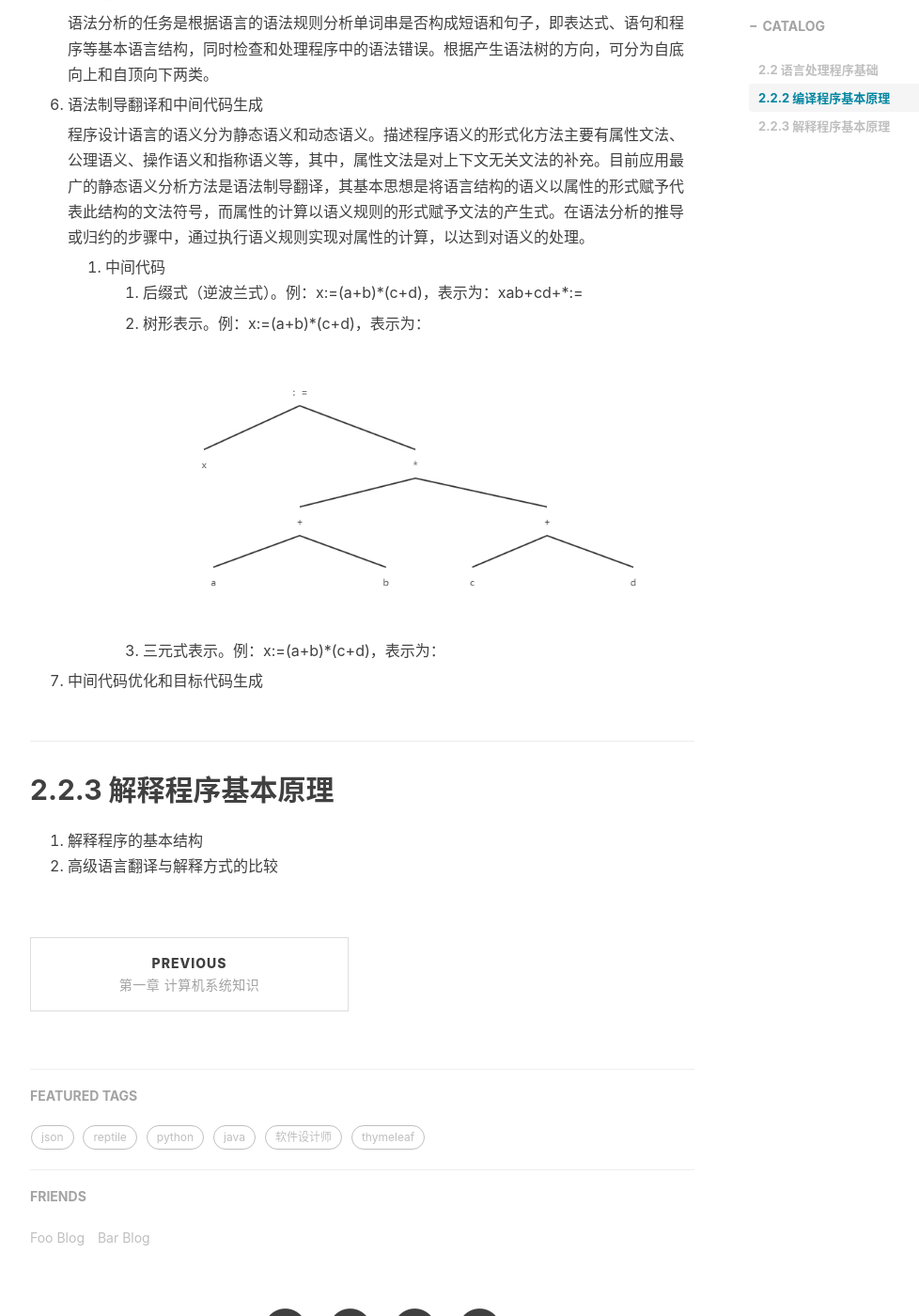
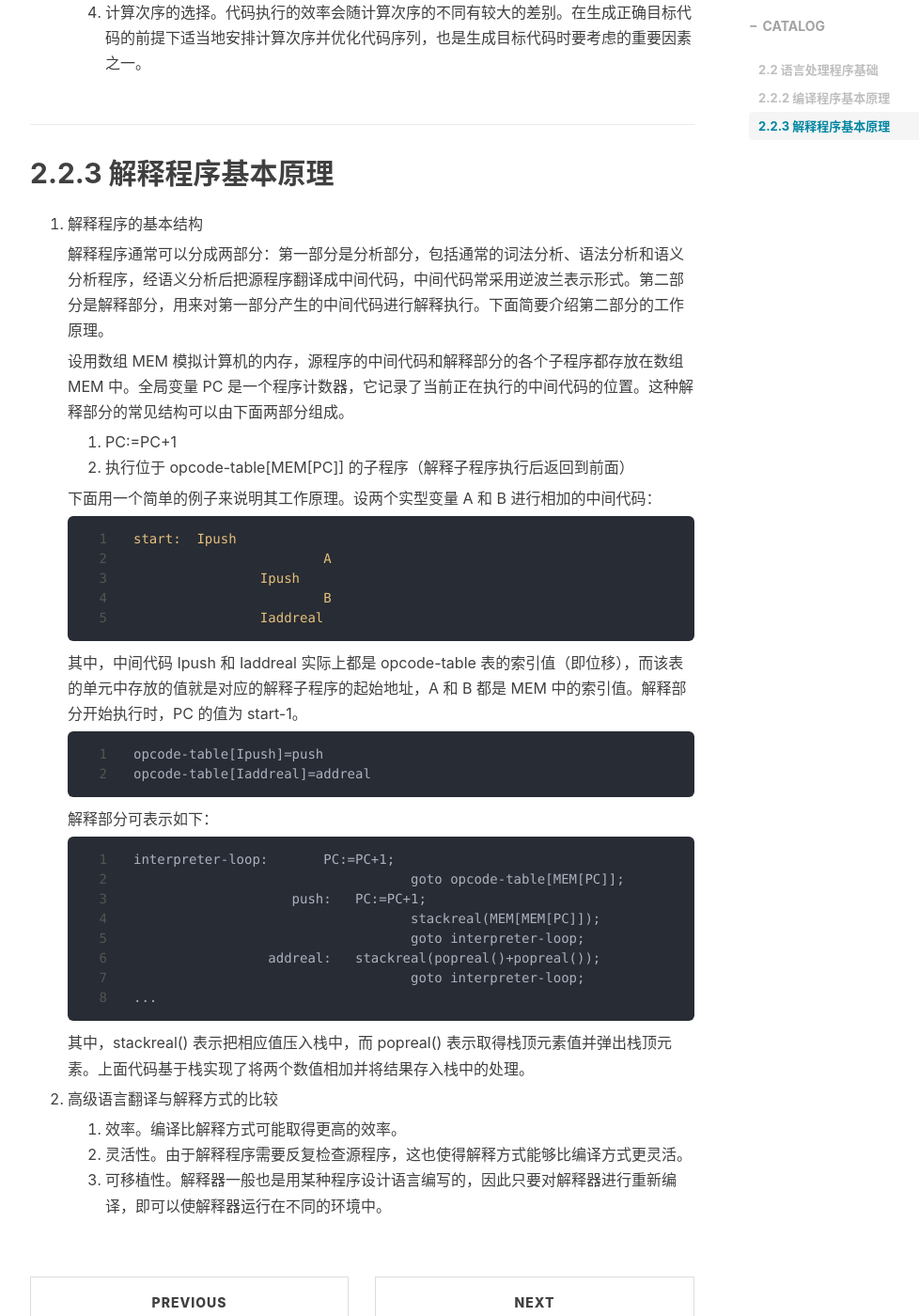
Before and after one commit to BalboZheng/BalboZheng.github.io, a Jekyll site: the page built from _posts/软件设计师/2021-03-06-第二章-程序设计语言基础知识.md, in a window 1280 px wide and 1400 px high, scrolled down 7716 px. Shown: the whole window at 94% size, without its empty margins (233-1211 px from the left). Built offline with Jekyll 4.4.1, drawn with Linux system fonts in a browser that asks for light colours; nearby versions of some CDN libraries; comment, search, counter and statistics services are not loaded; some of the changed text lies outside the part shown.

Commit message:
更新第二章

````diff
--- a/_posts/软件设计师/2021-03-06-第二章-程序设计语言基础知识.md
+++ b/_posts/软件设计师/2021-03-06-第二章-程序设计语言基础知识.md
@@ -20,17 +20,17 @@ tags:
 
    1. 字母表、字符串、字符串集合及运算
 
-      + 字母表 $\sum$ 和字符：字母表时字符的非空有穷集合，字符是字母表 $\sum$ 中的元素。例如 $\sum=\left\\{a,b\right\\}$，a 或 b 是字符。
+      + 字母表 $\sum$ 和字符：字母表时字符的非空有穷集合，字符是字母表 $\sum$ 中的元素。例如 $\sum=\lbrace a,b\rbrace$，a 或 b 是字符。
       + 字符串：$\sum$ 中的字符组成的有穷序列。例如 $a、ab、aaa$ 都是 $\sum$ 上的字符串。
       + 字符串的长度：指字符串中的字符个数。如$\|aba\|=3$。
       + 空串 $\varepsilon$：由零个字符组成的序列。如$\|\varepsilon\|=0$。
       + 连接：字符串 S 和 T 的连接是指将串 T 接续在串 S 之后，表示为 $S·T$，连接符号“·”可省略。显然，对于字母表 $\sum$ 上的任意字符串 S，$S·\varepsilon=\varepsilon·S=S$。
-      + $\sum^\*$：指包括空串 $\varepsilon$ 在内的 $\sum$ 上的所有字符串的集合。例如，设 $\sum=\left\\{a,b\right\\}$，$\sum^\*=\left\\{\varepsilon,a,b,aa,bb,ab,ba,aaa,\cdots\right\\}$。
+      + $\sum^\*$：指包括空串 $\varepsilon$ 在内的 $\sum$ 上的所有字符串的集合。例如，设 $\sum=\lbrace a,b \rbrace$，$\sum^\*=\lbrace \varepsilon,a,b,aa,bb,ab,ba,aaa,\cdots\rbrace$。
       + 字符串的方幂：把字符 $\alpha$ 自身连接 n 次得到的串，称为字符串 $\alpha$ 的 n 次方幂，记为 $\alpha^n$。$ \alpha^0=\varepsilon,\alpha^n=\alpha\alpha^{n-1}=\alpha^{n-1}\alpha$(n>0)。
       + 字符串集合的运算：设A、B代表字母表 $\sum$ 上的两个字符串集合。
-        + 或（合并）：$A∨B=\left\\{\alpha\|\alpha∈A或\alpha∈B\right\\}$。
-        + 积（连接）：$AB=\left\\{\alpha\beta\|\alpha∈A且\beta∈B\right\\}$。
-        + 幂：$A^n=A\*A^\{n-1\}=A^\{n-1\}\*A$(n>0)，并规定$A^0=\left\\{\varepsilon\right\\}$。
+        + 或（合并）：$A∨B=\lbrace\alpha\|\alpha∈A或\alpha∈B\rbrace$。
+        + 积（连接）：$AB=\lbrace\alpha\beta\|\alpha∈A且\beta∈B\rbrace$。
+        + 幂：$A^n=A\*A^\{n-1\}=A^\{n-1\}\*A$(n>0)，并规定$A^0=\lbrace\varepsilon\rbrace$。
         + 正则闭包+：$A^+=A^1∨A^2∨A^3∨\cdots∨A^n∨\cdots$。
         + 闭包$^\*$： $A^\*=A^0∨A^+$。显然，$\sum^\*=\sum^0∨\sum^1∨\sum^2∨\cdots∨\sum^n∨\cdots$。
 
@@ -170,7 +170,7 @@ tags:
 
           2. 按下面的方法逐步消去 $M^‘$ 中除 x 和 y 的所有结点。在消除结点的过程中，用正规式来标记弧，最后结点 x 和 y 之间弧上的标记就是所求的正规式。消除结点的规则如图所示。
 
-             ![（a）状态转换图](https://github.com/BalboZheng/BalboZheng.github.io/blob/master/img/software/state_transition_3.png?raw=true)
+             ![（a）状态转换图](img/software/state_transition_3.png)
 
      2. 正规式转换为有限自动机
 
@@ -178,11 +178,11 @@ tags:
 
           1. 对于正规式 R，可用拓广图表示。
 
-             ![（a）状态转换图](https://github.com/BalboZheng/BalboZheng.github.io/blob/master/img/software/outreach.png?raw=true)
+             ![（a）状态转换图](img/software/outreach.png)
 
           2. 按下面的方法逐步消去 $M^‘$ 中除 x 和 y 的所有结点。在消除结点的过程中，用正规式来标记弧，最后结点 x 和 y 之间弧上的标记就是所求的正规式。消除结点的规则如图所示。
 
-             ![（a）状态转换图](https://github.com/BalboZheng/BalboZheng.github.io/blob/master/img/software/state_transition_4.png?raw=true)
+             ![（a）状态转换图](img/software/state_transition_4.png)
 
          最后所得的图即为一个 NFAM，x 为初态结点，y 为终态结点。显然，$L(M)=L(R)$。
 
@@ -207,13 +207,71 @@ tags:
 
         2. 树形表示。例：x:=(a+b)\*(c+d)，表示为：
 
-           ![（a）状态转换图](https://github.com/BalboZheng/BalboZheng.github.io/blob/master/img/software/tree.png?raw=true)
+           ![（a）状态转换图](img/software/tree.png)
 
         3. 三元式表示。例：x:=(a+b)\*(c+d)，表示为：
 
+           1. (+,a,b,t1)
+           2. (+,c,d,t2)
+           3. (*,t1,t2,t3)
+           4. (:=,t3,_,x)
+
 7. 中间代码优化和目标代码生成
+
+     优化就是对程序进行等价交换，使得从变换后的程序能生成更有效的目标代码。所谓等价，是指不改变程序的运行结果；所谓有效，是指目标代码的运行时间较短，占用的存储空间较少。优化可在编译的各个阶段进行。最主要的优化是在目标代码生成以前对中间代码进行的，这类优化不依赖于具体的计算机。
+
+     代码生成所需考虑的主要问题如下：
+
+     1. 中间代码形式。中间代码有多种形式，其中树与后缀表示形式适用于解释器，而编译器多采用与机器指令格式较接近的四元式形式。
+     2. 目标代码形式。目标代码可以分为两大类：汇编语言形式和机器指令形式。机器指令形式的目标代码又可以根据需求的不同分为绝对机器指令代码和可再定位机器代码。绝对机器代码的优点是可以立即执行，一般应用于一类称为 load-and-go 形式的编译模式，即编译后立即执行，不形成保存在外存上的目标代码文件。可再定位机器代码的优点是目标代码可以被任意链接并装入内存的任意位置，它是编译器采用较多的代码形式。汇编语言作为一种中间输出形式，便于进行分析和测试。
+     3. 寄存器的分配。由于访问寄存器的速度远远快于方位单元的速度，所以人们总是希望尽可能多地使用寄存器存储数据，而寄存器的个数是有限的，因此，如何分配及使用寄存器是目标代码生成时需要着重考虑的。
+     4. 计算次序的选择。代码执行的效率会随计算次序的不同有较大的差别。在生成正确目标代码的前提下适当地安排计算次序并优化代码序列，也是生成目标代码时要考虑的重要因素之一。
 
 ## 2.2.3 解释程序基本原理
 
 1. 解释程序的基本结构
+
+   解释程序通常可以分成两部分：第一部分是分析部分，包括通常的词法分析、语法分析和语义分析程序，经语义分析后把源程序翻译成中间代码，中间代码常采用逆波兰表示形式。第二部分是解释部分，用来对第一部分产生的中间代码进行解释执行。下面简要介绍第二部分的工作原理。
+
+   设用数组 MEM 模拟计算机的内存，源程序的中间代码和解释部分的各个子程序都存放在数组 MEM 中。全局变量 PC 是一个程序计数器，它记录了当前正在执行的中间代码的位置。这种解释部分的常见结构可以由下面两部分组成。
+
+   1. PC:=PC+1
+   2. 执行位于 opcode-table[MEM[PC]] 的子程序（解释子程序执行后返回到前面）
+
+   下面用一个简单的例子来说明其工作原理。设两个实型变量 A 和 B 进行相加的中间代码：
+
+   ```java
+   start:	Ipush
+   			A
+   		Ipush
+   			B
+   		Iaddreal
+   ```
+
+   其中，中间代码 Ipush 和 Iaddreal 实际上都是 opcode-table 表的索引值（即位移），而该表的单元中存放的值就是对应的解释子程序的起始地址，A 和 B 都是 MEM 中的索引值。解释部分开始执行时，PC 的值为 start-1。
+
+   ```
+   opcode-table[Ipush]=push
+   opcode-table[Iaddreal]=addreal
+   ```
+
+   解释部分可表示如下：
+
+   ```
+   interpreter-loop:	PC:=PC+1;
+   				   goto opcode-table[MEM[PC]];
+   		    push:   PC:=PC+1;
+   				   stackreal(MEM[MEM[PC]]);
+   				   goto interpreter-loop;
+   		 addreal:   stackreal(popreal()+popreal());
+   		 		   goto interpreter-loop;
+   ...
+   ```
+
+   其中，stackreal() 表示把相应值压入栈中，而 popreal() 表示取得栈顶元素值并弹出栈顶元素。上面代码基于栈实现了将两个数值相加并将结果存入栈中的处理。
+
 2. 高级语言翻译与解释方式的比较
+
+   1. 效率。编译比解释方式可能取得更高的效率。
+   2. 灵活性。由于解释程序需要反复检查源程序，这也使得解释方式能够比编译方式更灵活。
+   3. 可移植性。解释器一般也是用某种程序设计语言编写的，因此只要对解释器进行重新编译，即可以使解释器运行在不同的环境中。
````
Also changed, not shown: other parts of _posts/软件设计师/2021-03-06-第二章-程序设计语言基础知识.md (+12 -12 lines), _posts/软件设计师/2021-03-14-第三章-数据结构（上）.md (added, +105 -0 lines), _posts/软件设计师/2021-03-16-第三章-数据结构（下）.md (added, +92 -0 lines), _posts/软件设计师/2021-01-01-第零章.md (renamed from _posts/软件设计师/2021-01-01-第零章-模板.md).
